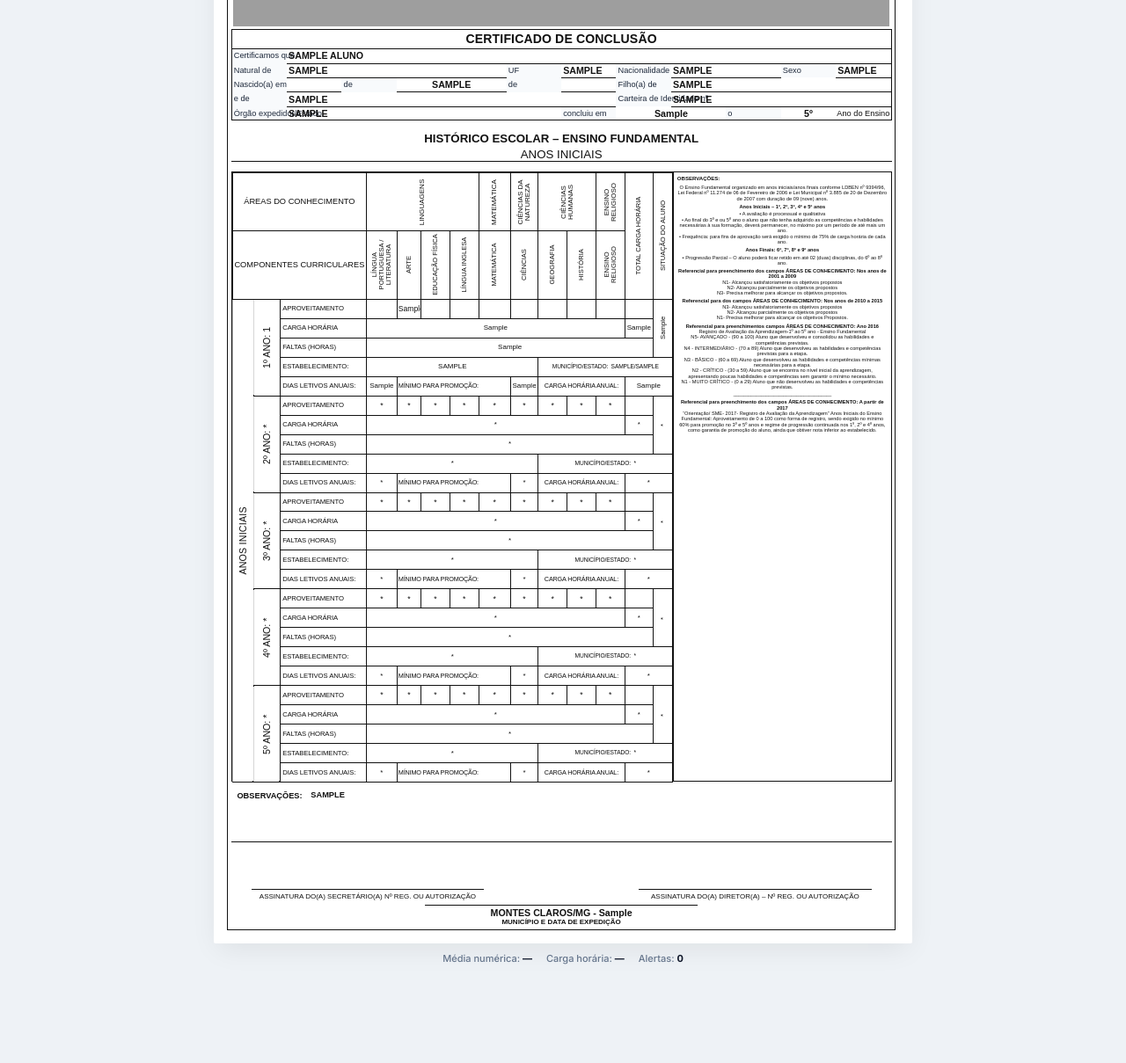
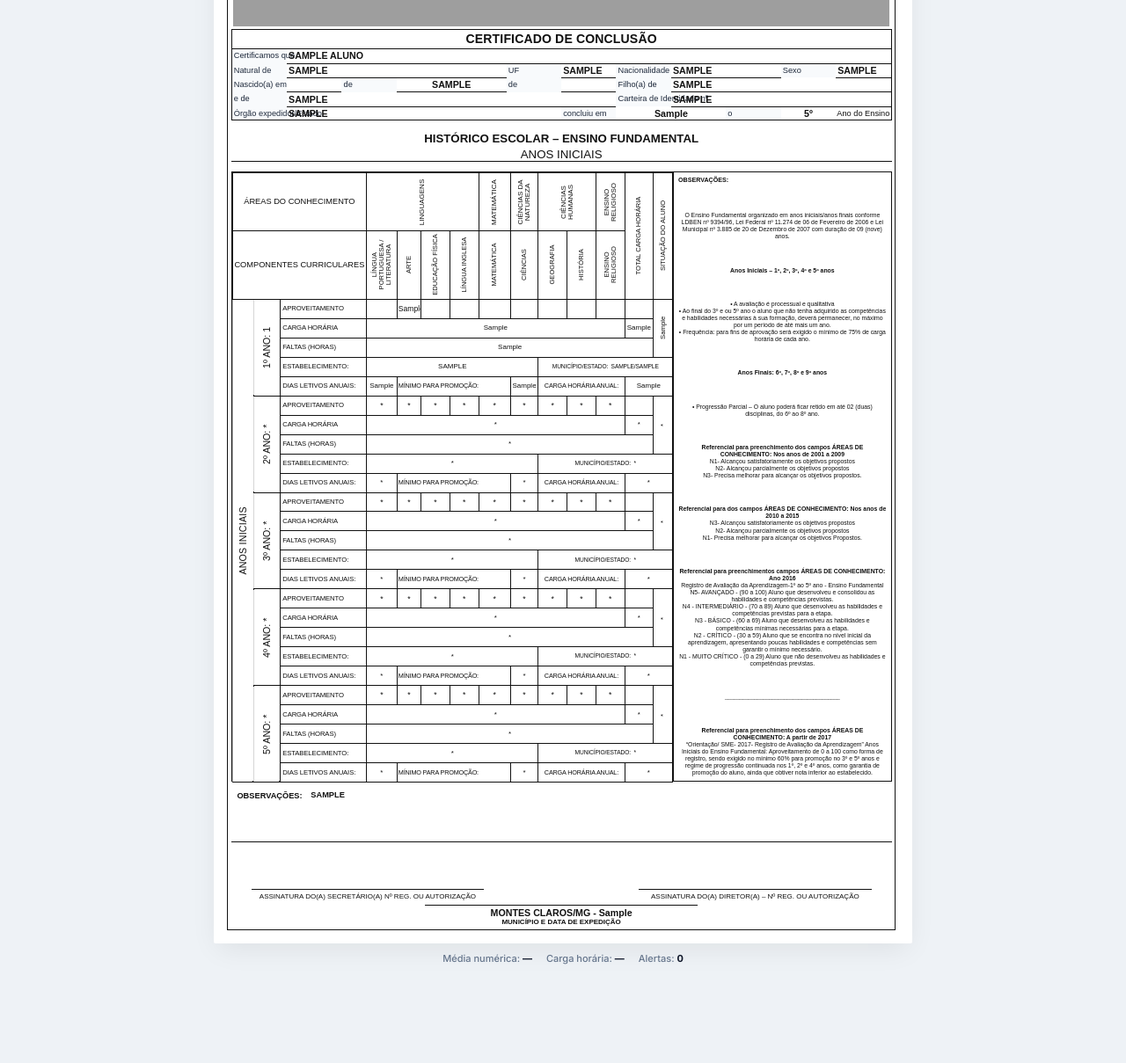
Before and after one commit to Paulo-Andre/historico_egidio, a Django app: page /aluno/1/historico/ in a window 1280 px wide. Shown: the part 247-1456 px from the top of the page at 88% size. Run offline with Django 5.2, Linux system fonts and the light colour scheme; tables that the repository leaves empty hold one stand-in row (values such as "Sample post"); grey boxes are pictures that could not be loaded.

Commit message:
fix: aumenta e distribui textos legais para impressão

```diff
--- a/historico/static/historico/css/document.css
+++ b/historico/static/historico/css/document.css
@@ -411,32 +411,50 @@
   min-width: 0;
   height: 100%;
   overflow: hidden;
-  padding: 1.15mm 1mm .7mm;
-  font-size: 4.25pt;
-  line-height: 1.12;
+  padding: 1.45mm 1.3mm 1.15mm;
+  display: flex;
+  flex-direction: column;
+  justify-content: space-between;
+  gap: .65mm;
+  font-size: 5.15pt;
+  line-height: 1.18;
   text-align: center;
 }
 
 .legal-column h3 {
-  margin: 0 0 .8mm;
-  font-size: 4.55pt;
+  margin: 0 0 .4mm;
+  font-size: 5.35pt;
   font-weight: 700;
   text-align: left;
 }
 
 .legal-column p {
-  margin: 0 0 .72mm;
+  margin: 0;
+  flex: 0 0 auto;
   text-align: center;
 }
 
 .legal-center {
-  margin-bottom: .6mm !important;
+  margin-bottom: 0 !important;
 }
 
 .legal-divider {
-  margin: .25mm 0 .55mm;
-  font-size: 4pt;
+  margin: 0;
+  flex: 0 0 auto;
+  font-size: 4.7pt;
   letter-spacing: -.02em;
+}
+
+/* O texto específico de 2020 adiciona várias linhas. Mantém boa
+   legibilidade sem ultrapassar a área reservada às observações. */
+.legal-column--2020 {
+  gap: .45mm;
+  font-size: 4.75pt;
+  line-height: 1.14;
+}
+
+.legal-column--2020 h3 {
+  font-size: 5pt;
 }
 
 .bottom-observation {
```
